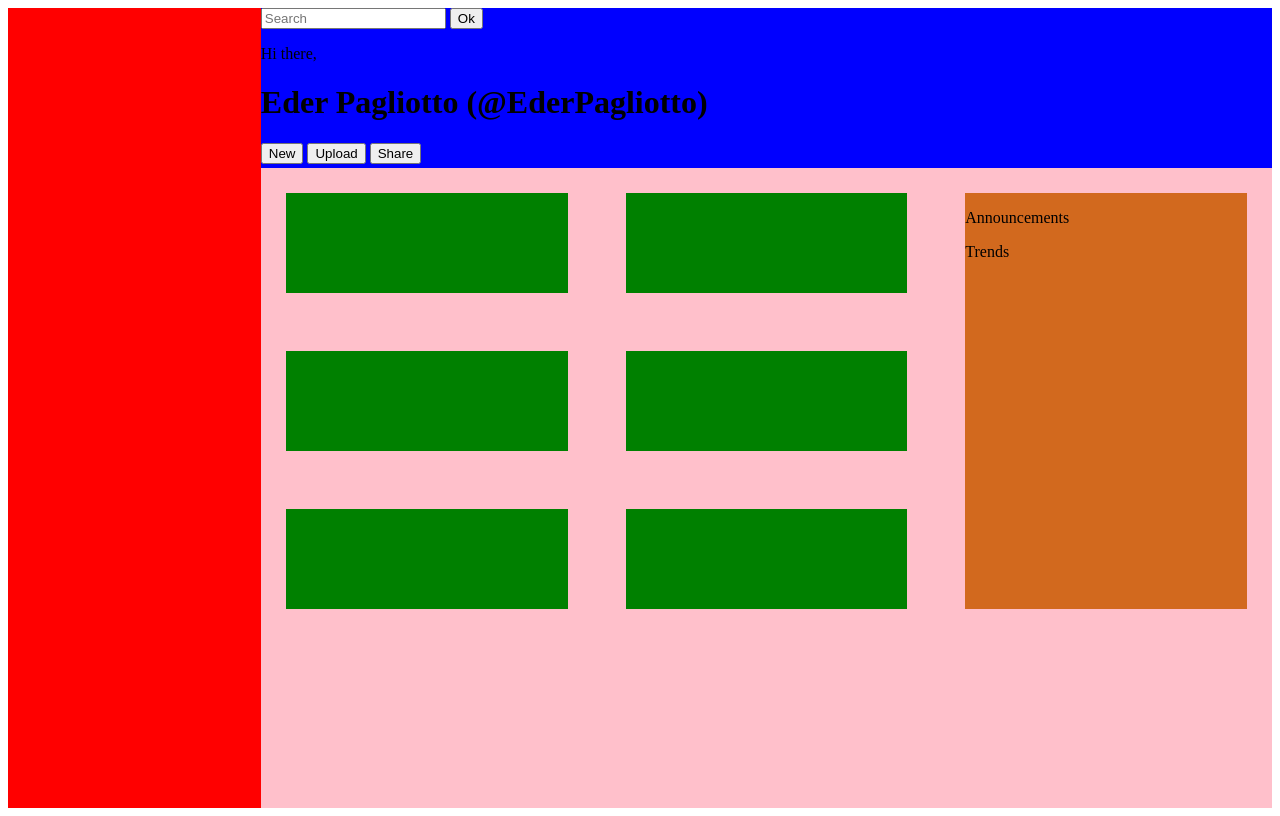
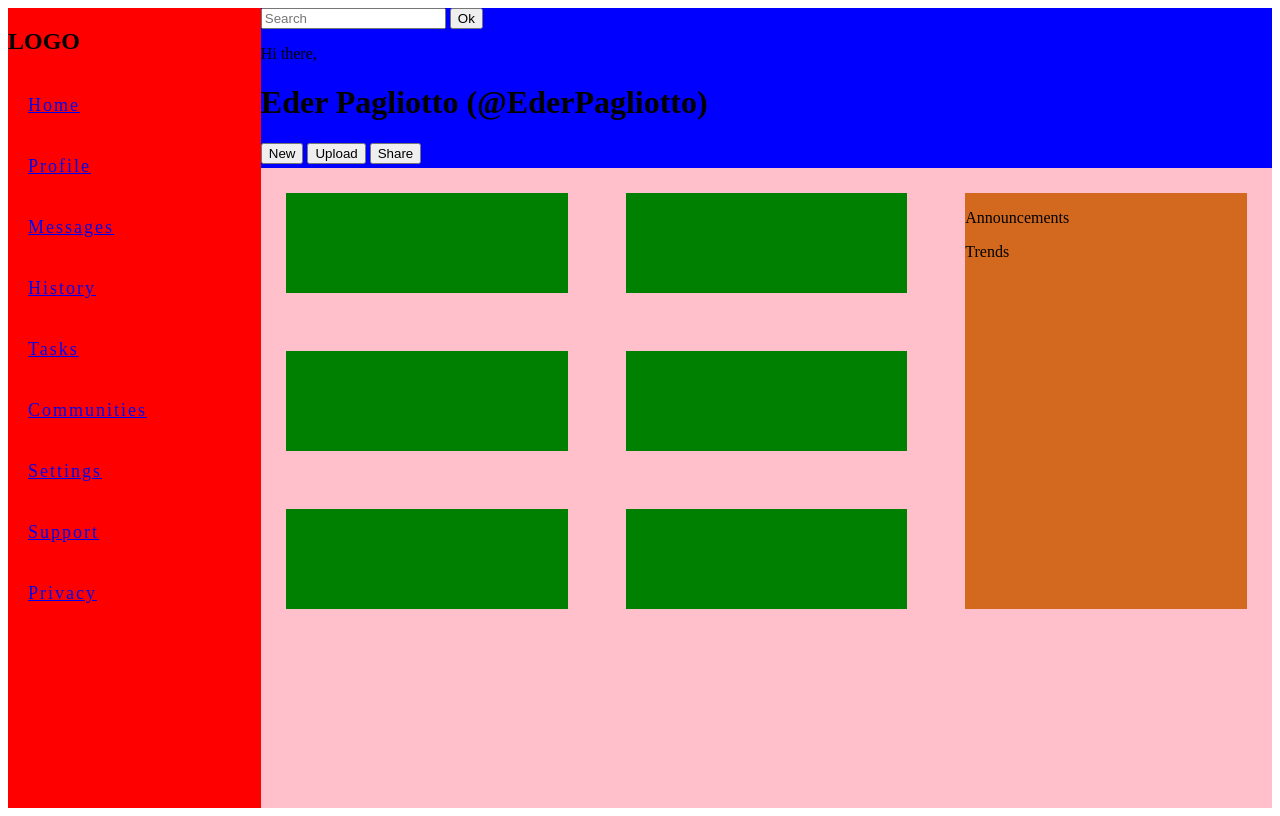
Before and after one commit to ederpagliotto/Projects, a plain HTML site: page index.html in a window 1280 px wide. Drawn offline with Linux system fonts and the light colour scheme.

Commit message:
menu basic elements created

```diff
--- a/index.html
+++ b/index.html
@@ -26,7 +26,20 @@
                         </div>
         </div>
 
-        <div class="sidebar"></div>
+        <div class="sidebar">
+            <div class="menu">
+                <h2 id="logo">LOGO</h2>
+                <a href="#">Home</a>
+                <a href="#">Profile</a>
+                <a href="#">Messages</a>
+                <a href="#">History</a>
+                <a href="#">Tasks</a>
+                <a href="#">Communities</a>
+                <a href="#">Settings</a>
+                <a href="#">Support</a>
+                <a href="#">Privacy</a>
+            </div>
+        </div>
         <div class="content">
             <div class="layout">
                 <div class="projects"></div>
--- a/style.css
+++ b/style.css
@@ -12,6 +12,7 @@ body {
     background-color: red;
     grid-column: 1;
     grid-row: 1 / 3;
+
 }
 
 .header {
@@ -47,3 +48,10 @@ body {
     grid-column-start: 3;
     margin: 25px;
 }
+
+.menu a {
+    display: list-item;
+    font-size: 18px;
+    letter-spacing: 2px;
+    padding: 20px;
+}
```
